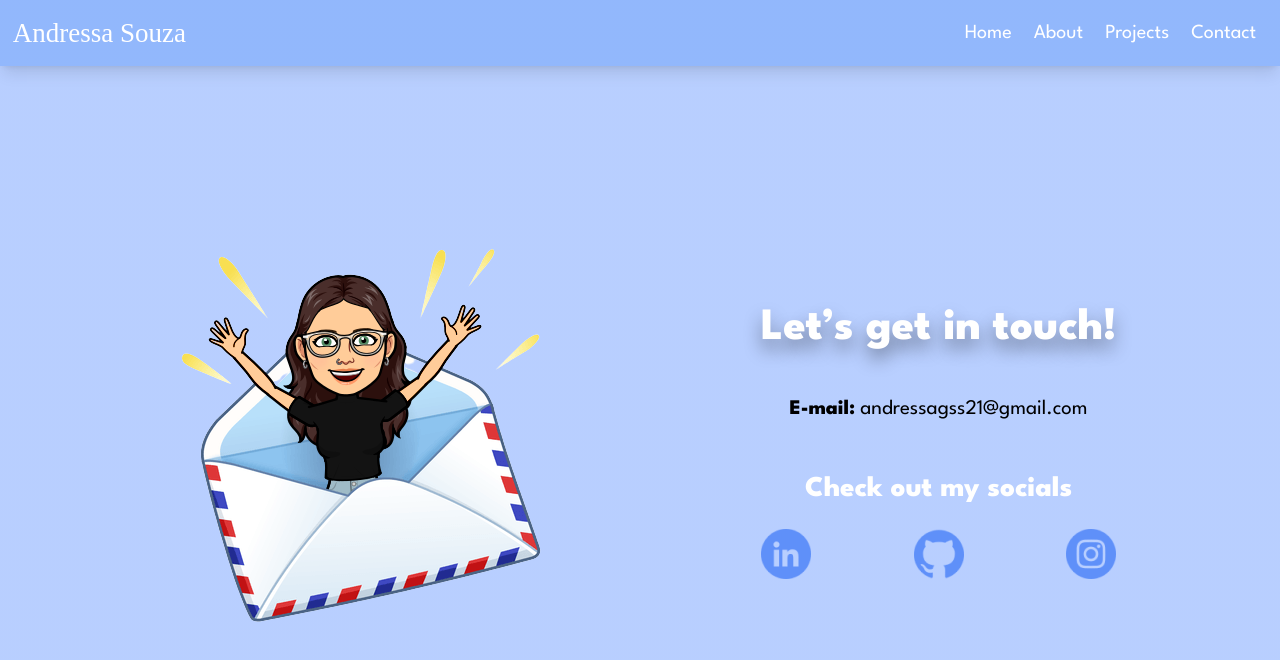
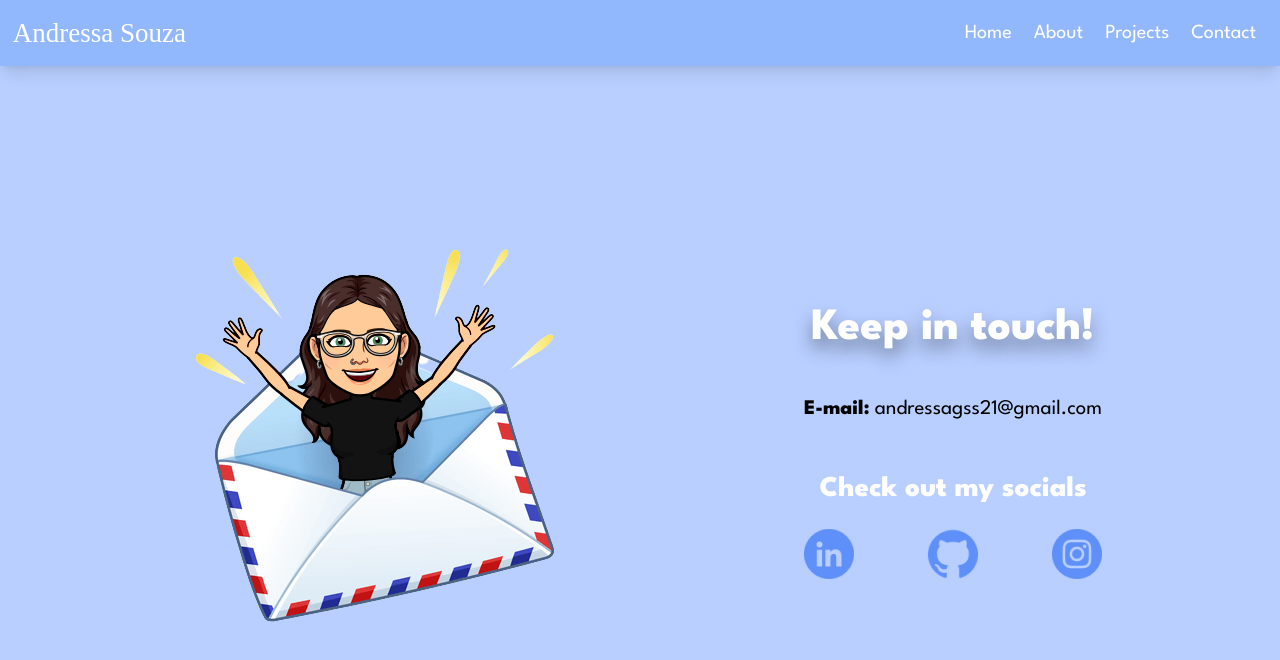
Before and after one commit to andressagabrielle21/andressa-souza, a Next.js app: page /contact in a window 1280 px wide. Shown: the top 660 px of the page. Built offline with nearby package versions, Linux system fonts and the light colour scheme; a web font is replaced by a local one.

Commit message:
updated cv

```diff
--- a/src/pages/about.jsx
+++ b/src/pages/about.jsx
@@ -14,7 +14,7 @@ const About = () => {
                 <p className='hidden md:block font-semibold leading-[29px] mb-[2rem] text-[20px] break-normal'>I love working with Web Development, designing and developing accessible and user-friendly websites. My goal is to make the difference with those projects.</p>
 
                 <div className='lg:w-2/4'>
-                    <Button buttonName="Checkout my resumé" link={'https://drive.google.com/file/d/1ethjkfOdWDR98DJoHmleqHgWbxMtshrQ/view?usp=sharing'} />
+                    <Button buttonName="Checkout my resumé" link={'https://drive.google.com/file/d/1ovVisZW2tSD2cbnM5LVeN1sLuYbIbc7S/view?usp=sharing'} />
                 </div>
             </div>
 
--- a/src/pages/contact.jsx
+++ b/src/pages/contact.jsx
@@ -15,7 +15,7 @@ const Contact = () => {
         />
 
         <div className="text-center leading-[5rem]">
-          <h1 className='text-white font-bold text-[2.2em] md:text-[2.8em] [text-shadow:_0_10px_18px_rgb(0_0_0_/_38%)]'>Let’s get in touch!</h1>
+          <h1 className='text-white font-bold text-[2.2em] md:text-[2.8em] [text-shadow:_0_10px_18px_rgb(0_0_0_/_38%)]'>Keep in touch!</h1>
 
           <div className='text-[1.2em] md:text-[1.3em]'>
             <span className='font-bold'>E-mail:</span> <a href="mailto:andressagss21@gmail.com">andressagss21@gmail.com</a>
```
